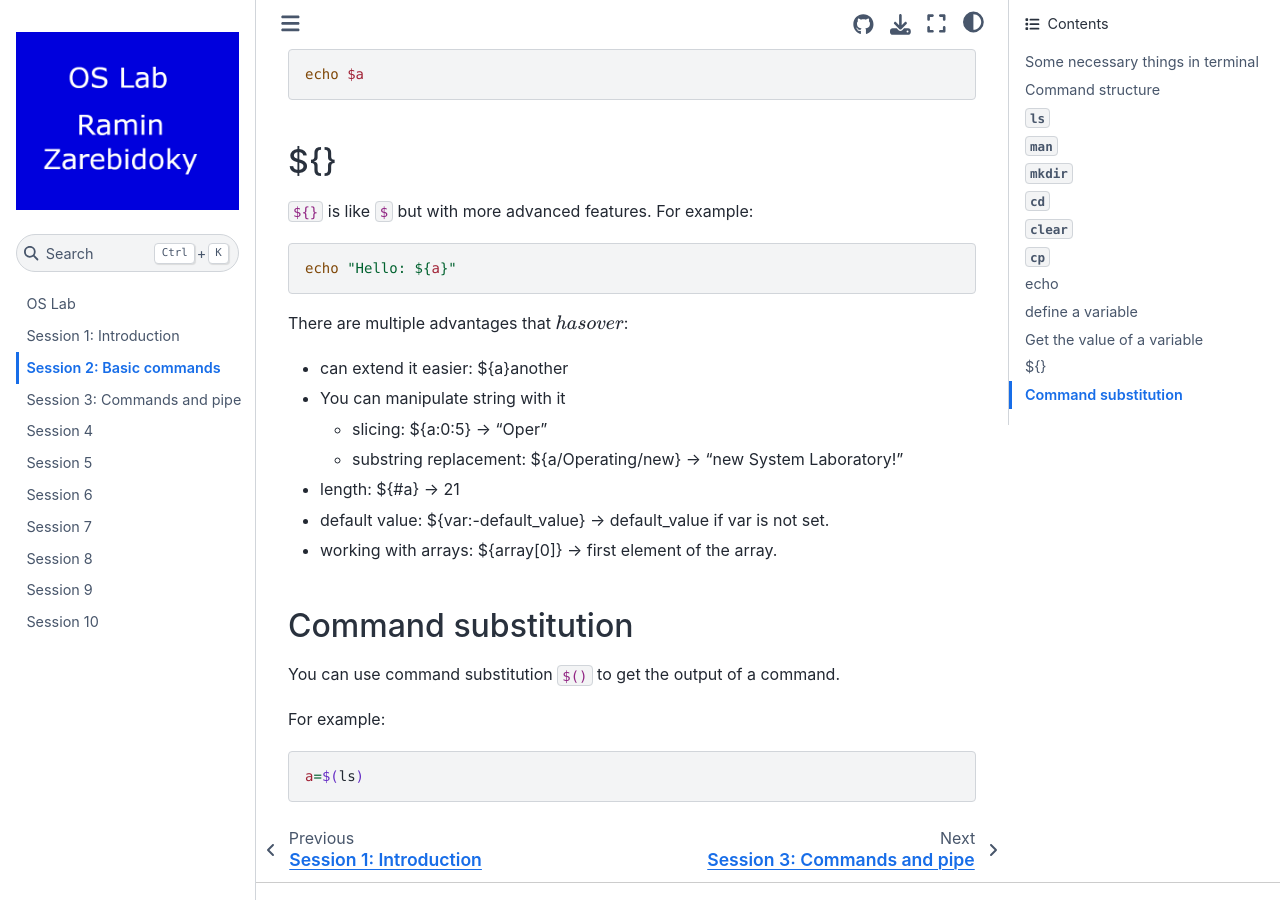
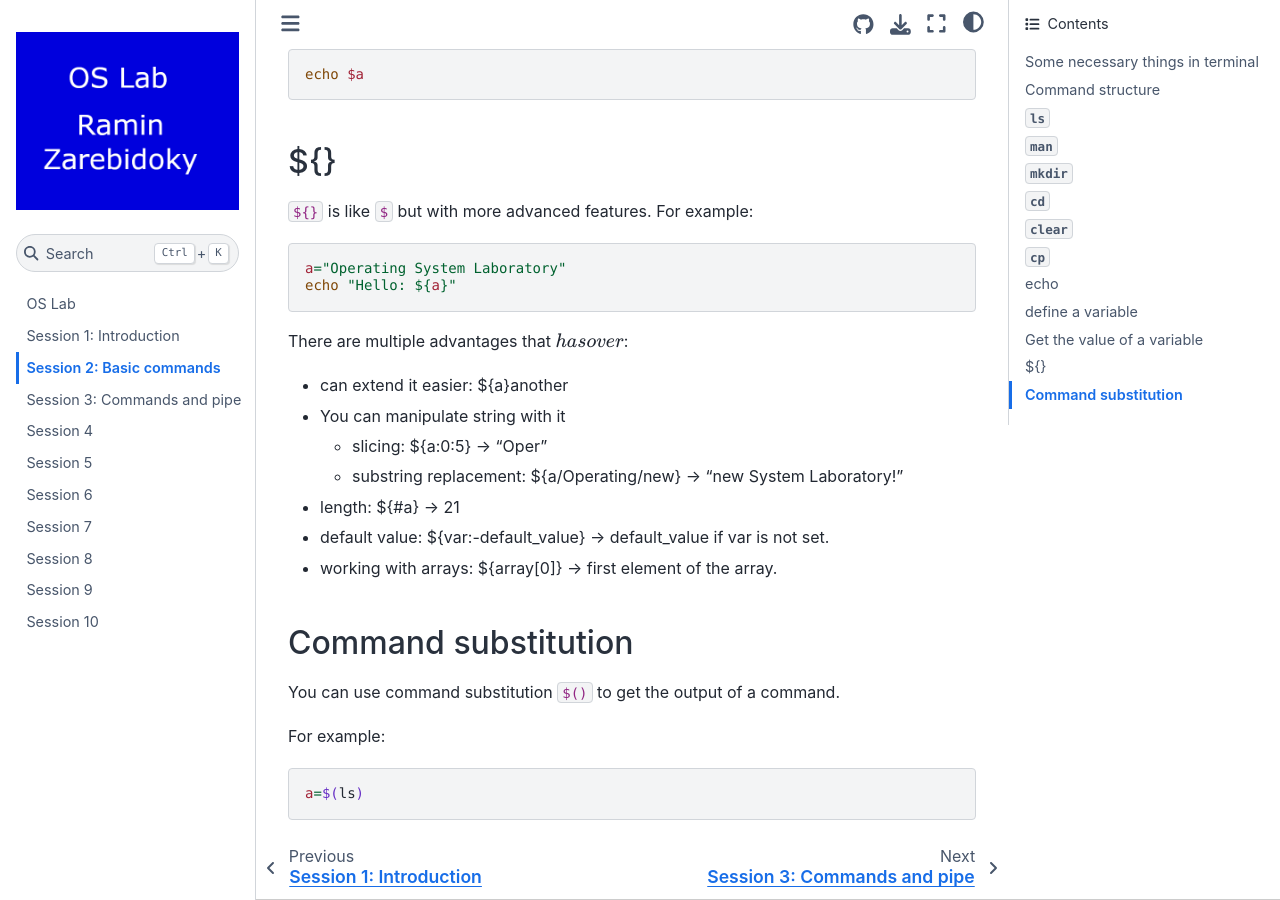
Before and after one commit to LiterallyTheOne/os_lab, a Jupyter Book: the page built from docs/session_2.md, in a window 1280 px wide and 900 px high, scrolled down 5434 px. Built offline with Jupyter Book 1.0.4 settings and Sphinx 7.4.7 and the Sphinx Book theme 1.1.4, drawn with Linux system fonts in a browser that asks for light colours.

Commit message:
Add the content of the variable that I made an example out of

````diff
--- a/docs/session_2.md
+++ b/docs/session_2.md
@@ -247,6 +247,7 @@ echo $a
 For example:
 
 ```shell
+a="Operating System Laboratory"
 echo "Hello: ${a}"
 ```
 
````
